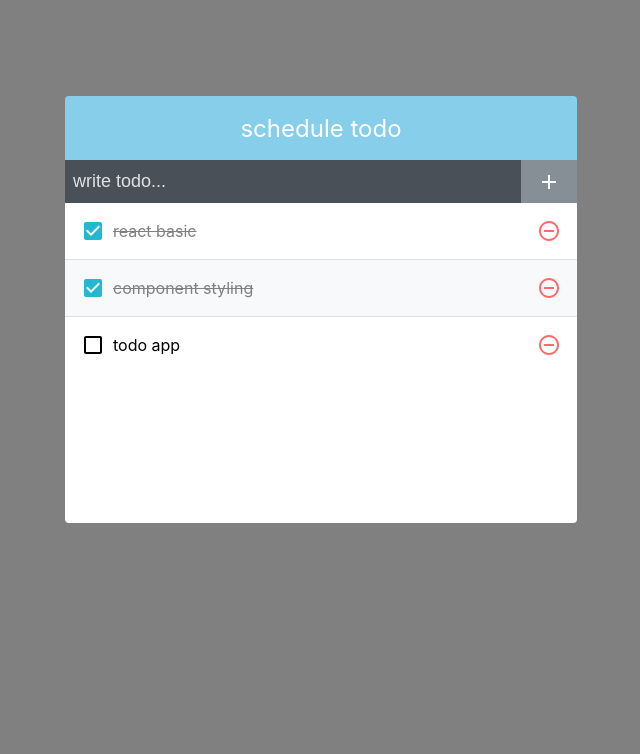
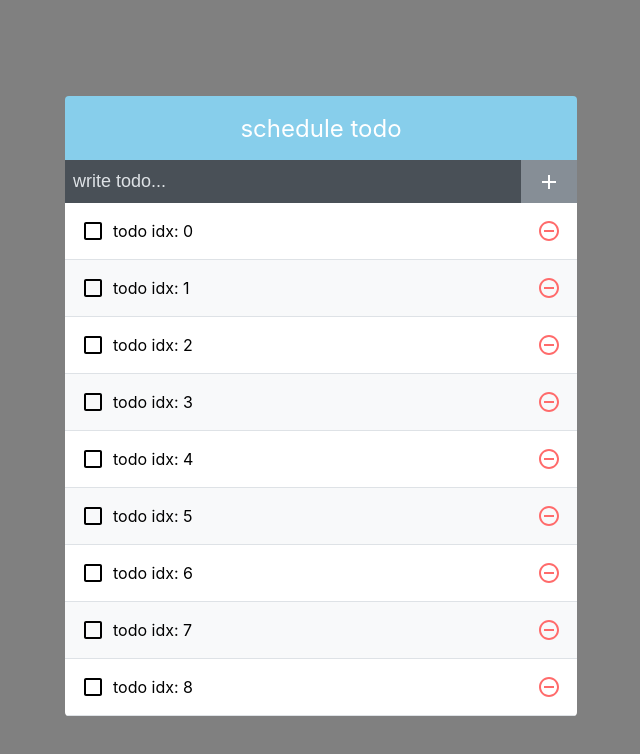
Before and after one commit to lafest/todo-app, a React (Create React App) app: page / in a window 1280 px wide. Shown: the top 754 px of the page, without its empty margins (319-959 px from the left). Built offline with nearby package versions, Linux system fonts and the light colour scheme.

Commit message:
optimize using memo

```diff
--- a/src/App.js
+++ b/src/App.js
@@ -3,26 +3,22 @@ import { TodoInsert } from './components/TodoInsert';
 import { TodoList } from './components/TodoList';
 import { TodoTemplate } from './components/TodoTemplate';
 
+const createBulkTodos = () => {
+  const array = [];
+  for (let i = 0; i < 2500; i += 1) {
+    array.push({
+      id: i,
+      text: `todo idx: ${i}`,
+      checked: false,
+    });
+  }
+  return array;
+};
+
 const App = () => {
-  const [todos, setTodos] = useState([
-    {
-      id: 1,
-      text: 'react basic',
-      checked: true,
-    },
-    {
-      id: 2,
-      text: 'component styling',
-      checked: true,
-    },
-    {
-      id: 3,
-      text: 'todo app',
-      checked: false,
-    },
-  ]);
+  const [todos, setTodos] = useState(createBulkTodos);
 
-  const nextId = useRef(4);
+  const nextId = useRef(2501);
 
   const onInsert = useCallback(
     (text) => {
@@ -46,10 +42,14 @@ const App = () => {
 
   const onToggle = useCallback(
     (id) => {
-      setTodos((prev) => prev.map((todo) => todo.id === id ? { ...todo, checked: !todo.checked } : todo));
+      setTodos((prev) =>
+        prev.map((todo) =>
+          todo.id === id ? { ...todo, checked: !todo.checked } : todo,
+        ),
+      );
     },
     [setTodos],
-  )
+  );
 
   return (
     <TodoTemplate>
--- a/src/components/TodoList.js
+++ b/src/components/TodoList.js
@@ -1,6 +1,6 @@
 import React from 'react';
 import styled from 'styled-components';
-import { TodoListItem } from './TodoListItem';
+import TodoListItem from './TodoListItem';
 
 export const TodoList = ({ todos, onRemove, onToggle }) => {
   return (
--- a/src/components/TodoListItem.js
+++ b/src/components/TodoListItem.js
@@ -1,4 +1,4 @@
-import React from 'react';
+import React, { memo } from 'react';
 import styled from 'styled-components';
 import {
   MdCheckBoxOutlineBlank,
@@ -6,7 +6,7 @@ import {
   MdCheckBox,
 } from 'react-icons/md';
 
-export const TodoListItem = ({ todo, onRemove, onToggle }) => {
+const TodoListItem = ({ todo, onRemove, onToggle }) => {
   const { text, checked, id } = todo;
 
   return (
@@ -21,6 +21,8 @@ export const TodoListItem = ({ todo, onRemove, onToggle }) => {
     </TodoListItemWrapper>
   );
 };
+
+export default memo(TodoListItem);
 
 const TodoListItemWrapper = styled.div`
   padding: 1rem; // 모든 방향에 1rem(글자하나크기)만큼 안쪽간격을 줌
```
